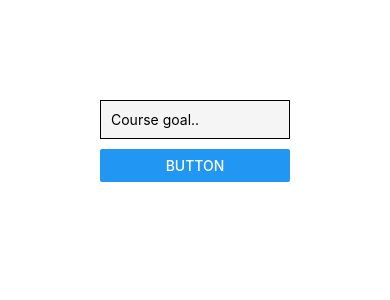
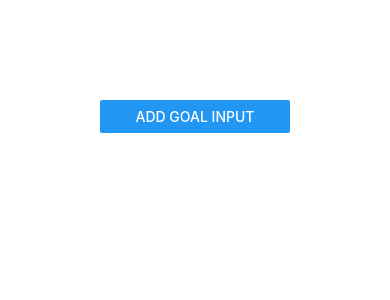
Before and after one commit to saitnyalcin/react-native-flu, a React Native app: screen / in a window 390 px wide. Shown: the top 300 px of the page. Built offline with nearby package versions, Linux system fonts and the light colour scheme.

Commit message:
modal view is added

```diff
--- a/App.js
+++ b/App.js
@@ -1,10 +1,11 @@
 import React, { useState } from "react";
-import { ScrollView, StyleSheet, View } from "react-native";
+import { Button, ScrollView, StyleSheet, View } from "react-native";
 import GoalInput from "./components/GoalInput";
 import GoalItem from "./components/GoallItem";
 
 export default function App() {
   const [courseGoals, setcourseGoals] = useState([]);
+  const [showAddMode, setshowAddMode] = useState(false);
 
   const addGoalHandler = (goalTitle) =>
     setcourseGoals((currentGoals) => [...currentGoals, goalTitle]);
@@ -15,9 +16,12 @@ export default function App() {
     );
   };
 
+  const showModalHandler = () => setshowAddMode(true);
+
   return (
     <View style={styles.container}>
-      <GoalInput addGoalHandler={addGoalHandler} />
+      <Button title="Add Goal Input" onPress={showModalHandler} />
+      <GoalInput showAddMode={showAddMode} addGoalHandler={addGoalHandler} />
       <ScrollView>
         {courseGoals.map((goal) => (
           <GoalItem goal={goal} onDeleteHandler={onDeleteHandler} />
--- a/components/GoalInput.js
+++ b/components/GoalInput.js
@@ -1,12 +1,13 @@
 import React, { useState } from "react";
-import { Button, StyleSheet, TextInput, View } from "react-native";
+import { Button, Modal, StyleSheet, TextInput, View } from "react-native";
 
-const GoalInput = ({ addGoalHandler }) => {
+const GoalInput = ({ addGoalHandler, showAddMode }) => {
   const [enteredGoal, setenteredGoal] = useState("");
 
   const goalInputHandler = (enteredGoal) => setenteredGoal(enteredGoal);
 
   return (
+    <Modal visible={showAddMode} animationType="slide">
       <View>
         <TextInput
           style={styles.textInputContainer}
@@ -19,6 +20,7 @@ const GoalInput = ({ addGoalHandler }) => {
           onPress={() => addGoalHandler(enteredGoal)}
         ></Button>
       </View>
+    </Modal>
   );
 };
 
```
Lines whose indentation alone changed are shown as unchanged.
